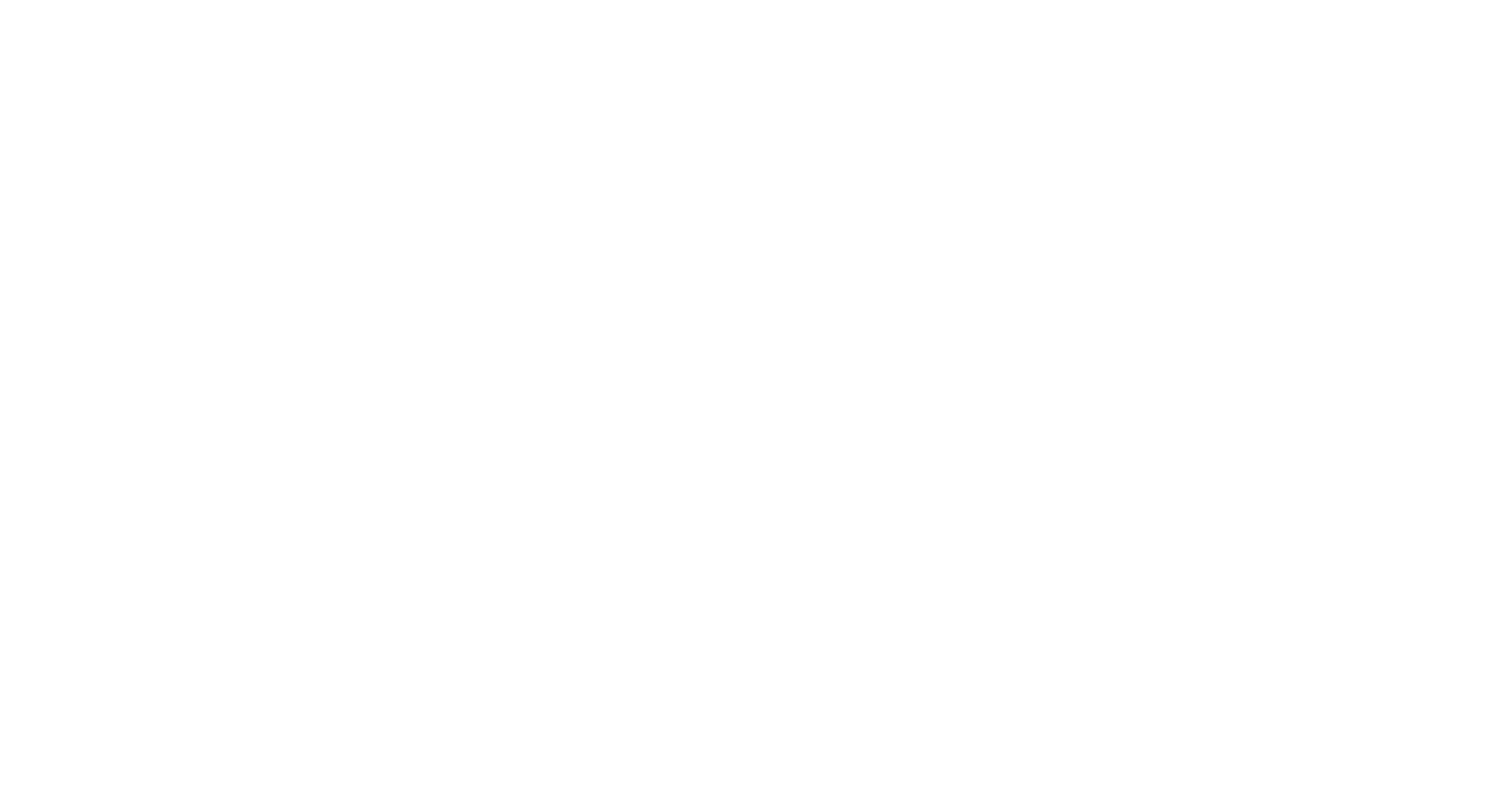
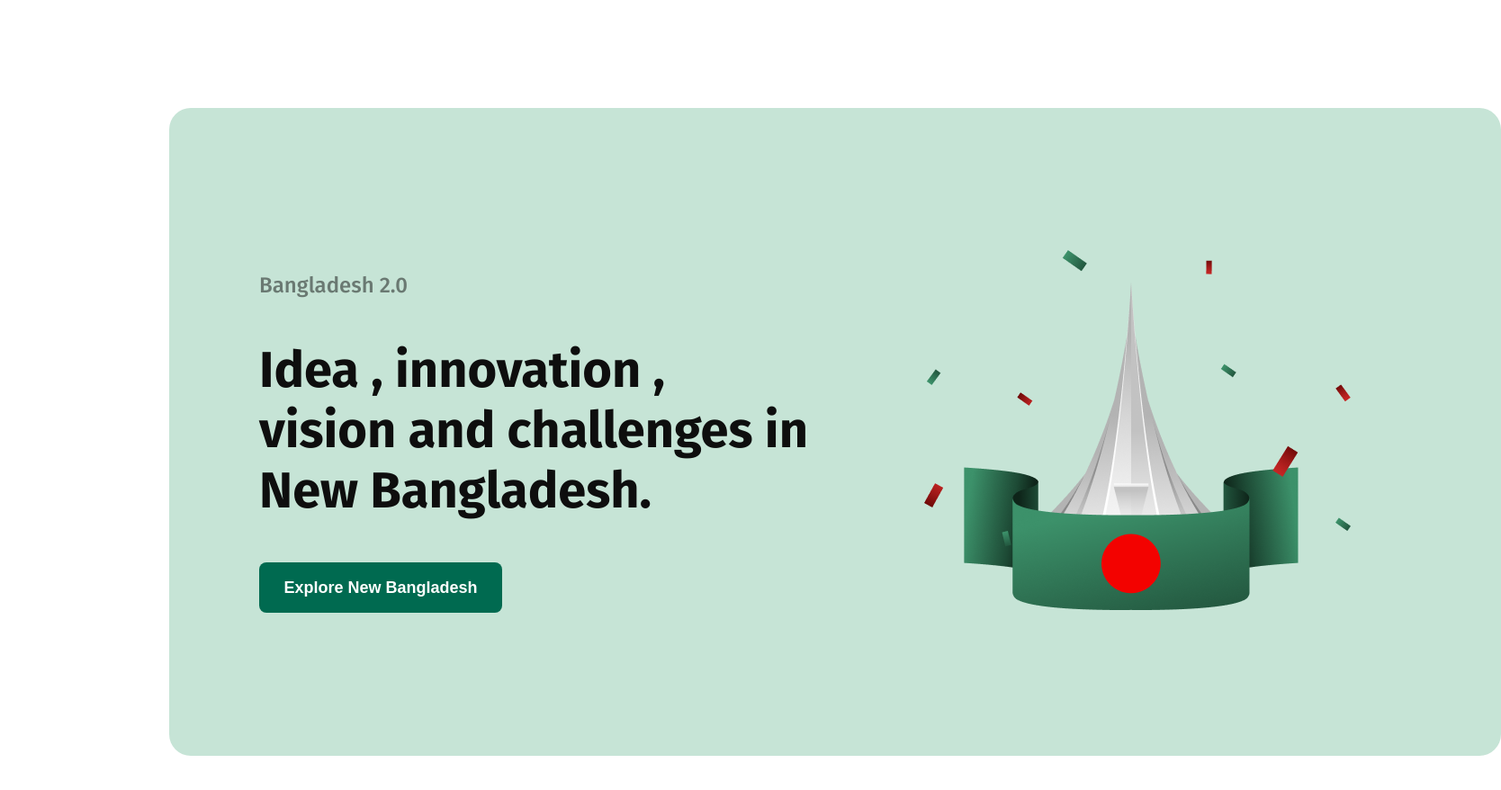
Before and after one commit to Khalidahsan007/assignment-1, a plain HTML site: page index.html in a window 1280 px wide. Shown: the whole page at 90% size, 1668 px wide, since content can reach past the window. Before the commit the page ends 800 px from the top, so only its background shows below. Drawn offline with Linux system fonts and the light colour scheme.

Commit message:
added hero section

```diff
--- a/index.html
+++ b/index.html
@@ -4,9 +4,48 @@
     <meta charset="UTF-8">
     <meta name="viewport" content="width=device-width, initial-scale=1.0">
     <title>Assignment-1</title>
+
+    <link rel="preconnect" href="https://fonts.googleapis.com">
+    <link rel="preconnect" href="https://fonts.gstatic.com" crossorigin>
+    <link href="https://fonts.googleapis.com/css2?family=Fira+Sans:ital,wght@0,100;0,200;0,300;0,400;0,500;0,600;0,700;0,800;0,900;1,100;1,200;1,300;1,400;1,500;1,600;1,700;1,800;1,900&display=swap" rel="stylesheet">
+
     <link rel="stylesheet" href="styles/style.css">
 </head>
-<body>
+<body class="fira-sans-regular">
+    <main>
+
+        <section class="hero">
+
+
+        <div class="hero-container">
+
+            <div class="hero-left">
+            <p>Bangladesh 2.0</p>
+            <h1 class="hero-content">Idea , innovation ,<br>
+                vision and challenges in<br>New Bangladesh.</h1>
+             <button class="btn-primary">Explore New Bangladesh</button>
+            </div>
+
+            <div class="bnr-img">
+                <img src="assets/hero.png">
+            </div>
+
+        </div>
+
+        </section>
+
+
+
+
+
+
+
+
+
+
+
+
+    </main>
 
 </body>
 </html>
--- a/styles/style.css
+++ b/styles/style.css
@@ -0,0 +1,70 @@
+.fira-sans-regular {
+    font-family: "Fira Sans", serif;
+    font-style: normal;
+}
+
+/* Hero-Section */
+
+.hero{
+    display: flex;
+    border-radius: 24px;
+    background: rgb(198, 228, 214);
+    padding: 80px 100px 80px 100px;
+    width: 1280px;
+    height: 560px;
+    margin-left: 180px;
+    margin-top: 120px;
+    margin-right: 160px;
+    margin-bottom: 80px ;
+    /* justify-content: center;
+    align-items: center; */
+}
+
+.btn-primary{
+border-radius: 8px;
+background: rgb(0, 106, 80);
+color: rgb(255, 255, 255);
+font-size: 18px;
+font-weight: 600;
+line-height: 22px;
+letter-spacing: 0%;
+text-align: left;
+width: 270px;
+height: 56px;
+text-align: center;
+border: none;
+
+}
+
+.hero-left p{
+color: rgba(14, 14, 14, 0.5);
+font-family: Fira Sans;
+font-size: 24px;
+font-weight: 500;
+line-height: 29px;
+letter-spacing: 0%;
+text-align: left;
+}
+
+.hero-container{
+    display: flex;
+    gap: 64px;
+    margin: 0 ;
+    justify-content: center;
+    align-items: center;
+}
+
+.bnr-img{
+    margin-left: 64px;
+}
+
+
+.hero-content{
+
+color: rgb(14, 14, 14);
+font-size: 56px;
+font-weight: 700;
+line-height: 67px;
+letter-spacing: 0%;
+text-align: left;
+}
```
